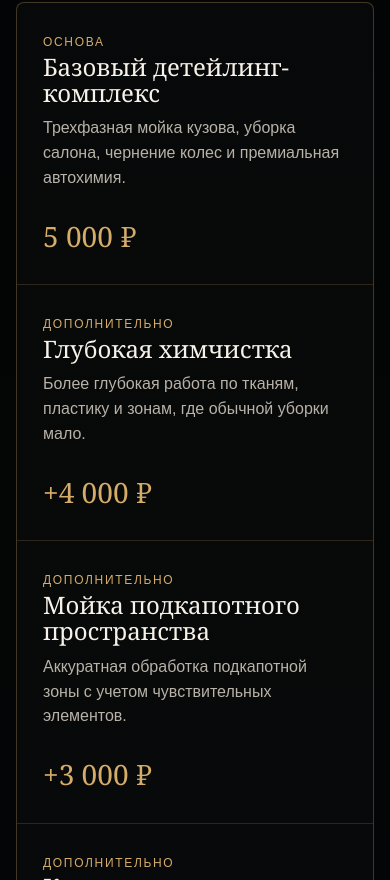
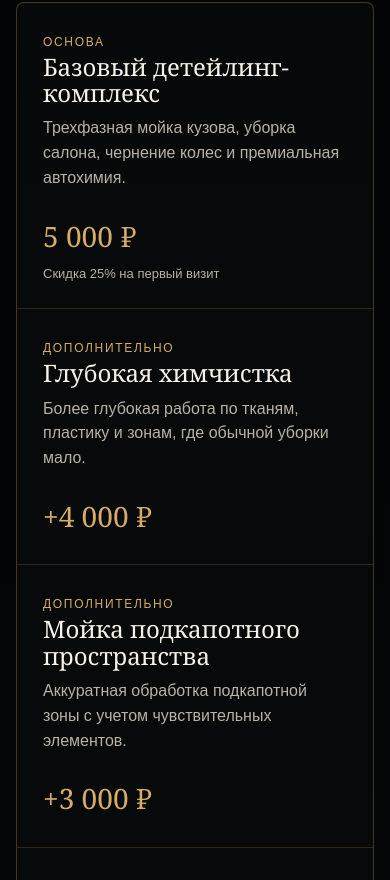
Before and after one commit to ezixxxgame-cmyk/cd, a Next.js app: page / in a window 390 px wide. Shown: the part 2137-3017 px from the top of the page. Built offline with nearby package versions, Linux system fonts and the light colour scheme; no server answers.

Commit message:
Add first visit discount note

```diff
--- a/app/globals.css
+++ b/app/globals.css
@@ -392,12 +392,26 @@ h3 {
   color: var(--muted);
 }
 
-.price-row strong {
+.price-value {
+  display: grid;
+  justify-items: end;
+  gap: 8px;
+}
+
+.price-value strong {
   color: var(--gold);
   font-family: Georgia, "Times New Roman", serif;
   font-size: clamp(28px, 4vw, 48px);
   font-weight: 400;
   white-space: nowrap;
+}
+
+.price-value small {
+  max-width: 190px;
+  color: var(--muted);
+  font-size: 13px;
+  line-height: 1.25;
+  text-align: right;
 }
 
 .capability {
@@ -845,6 +859,14 @@ input:focus {
     grid-template-columns: 1fr;
   }
 
+  .price-value {
+    justify-items: start;
+  }
+
+  .price-value small {
+    text-align: left;
+  }
+
   .form-footer {
     display: grid;
   }
--- a/app/page.tsx
+++ b/app/page.tsx
@@ -204,10 +204,15 @@ export default function Home() {
                 <h3>{service.name}</h3>
                 <p>{service.description}</p>
               </div>
-              <strong>
-                {service.prefix}
-                {formatPrice(service.price)}
-              </strong>
+              <div className="price-value">
+                <strong>
+                  {service.prefix}
+                  {formatPrice(service.price)}
+                </strong>
+                {service.id === "base" ? (
+                  <small>Скидка 25% на первый визит</small>
+                ) : null}
+              </div>
             </article>
           ))}
         </div>
--- a/components/BenefitStrip.tsx
+++ b/components/BenefitStrip.tsx
@@ -5,7 +5,7 @@ type Benefit = {
 
 const benefits: Benefit[] = [
   { icon: "car", text: "Выезд по Уфе и пригороде" },
-  { icon: "flask", text: "Профессиональная химия и оборудование detail" },
+  { icon: "flask", text: "Профессиональная химия detail и качественное оборудование" },
   { icon: "clock", text: "Экономия времени без поездки в центр" },
   { icon: "hundred", text: "Внимание к кузову, салону, колесам и трудным зонам" }
 ];
```
